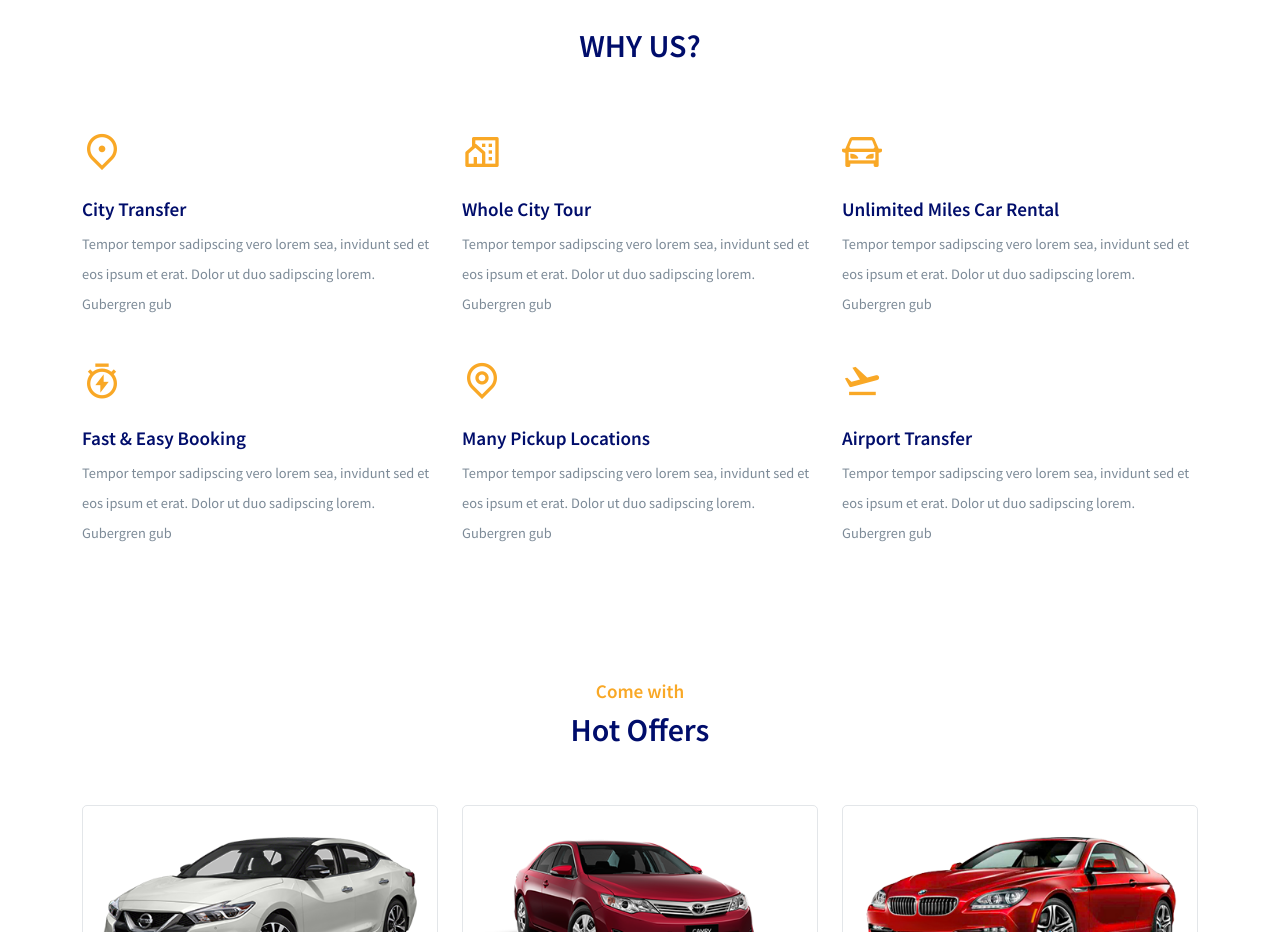
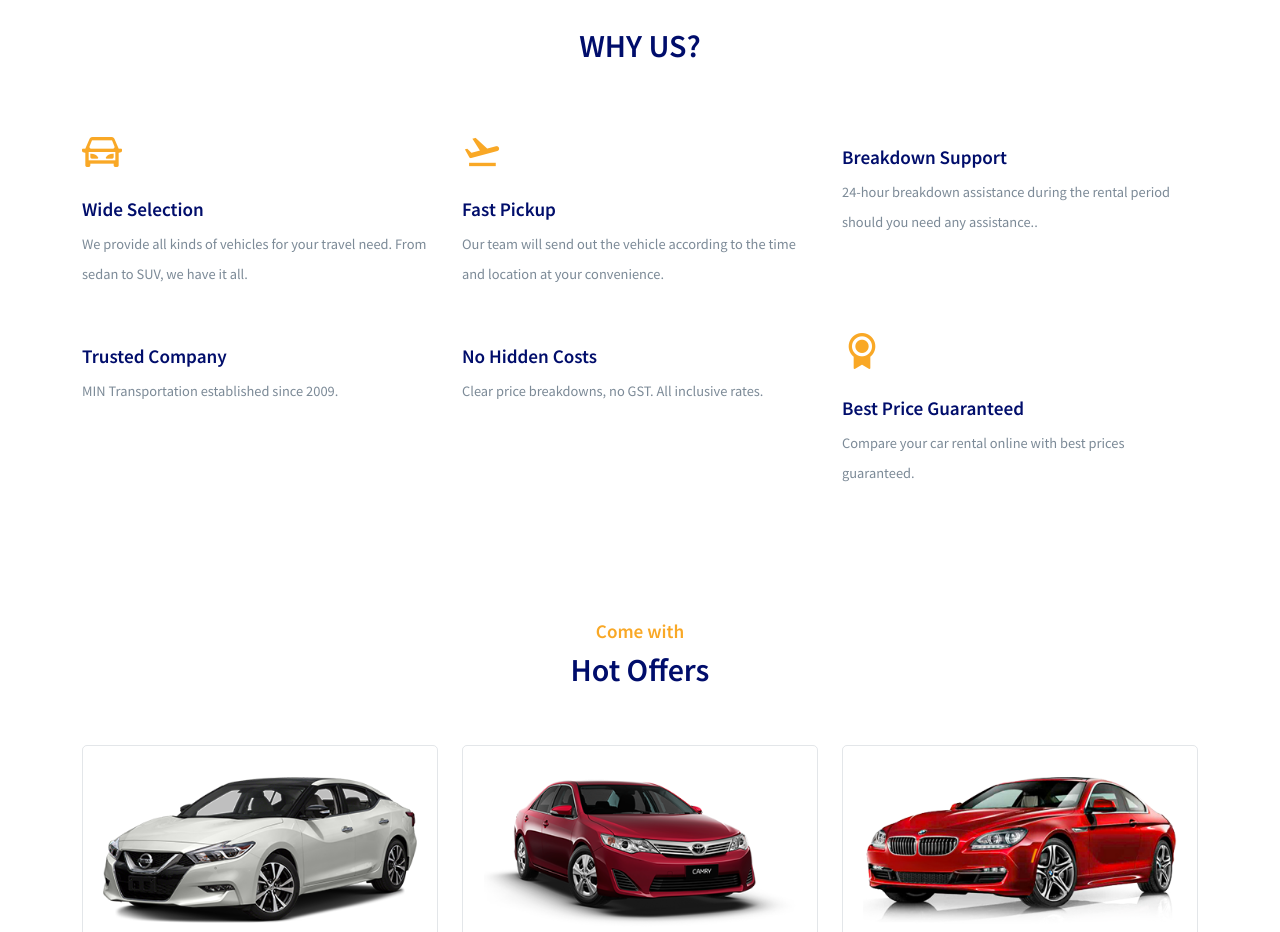
Before and after one commit to hong8955005/rental, a React (Create React App) app: page /home in a window 1280 px wide. Shown: the part 1560-2492 px from the top of the page. Built offline with nearby package versions, Linux system fonts and the light colour scheme.

Commit message:
Update serviceData.js

```diff
--- a/src/assets/data/serviceData.js
+++ b/src/assets/data/serviceData.js
@@ -1,44 +1,44 @@
 const serviceData = [
   {
     id: 1,
-    title: "City Transfer",
-    icon: "ri-map-pin-2-line",
-    desc: "Tempor tempor sadipscing vero lorem sea, invidunt sed et eos ipsum et erat. Dolor ut duo sadipscing lorem. Gubergren gub",
+    title: "Wide Selection",
+    icon: "ri-roadster-line",
+    desc: "We provide all kinds of vehicles for your travel need. From sedan to SUV, we have it all.",
   },
 
   {
     id: 2,
-    title: "Whole  City Tour",
-    icon: "ri-community-line",
-    desc: "Tempor tempor sadipscing vero lorem sea, invidunt sed et eos ipsum et erat. Dolor ut duo sadipscing lorem. Gubergren gub",
+    title: "Fast Pickup",
+    icon: "ri-flight-takeoff-line",
+    desc: "Our team will send out the vehicle according to the time and location at your convenience.",
   },
 
   {
     id: 3,
-    title: "Unlimited Miles Car Rental",
-    icon: "ri-roadster-line",
-    desc: "Tempor tempor sadipscing vero lorem sea, invidunt sed et eos ipsum et erat. Dolor ut duo sadipscing lorem. Gubergren gub",
+    title: "Breakdown Support",
+    icon: "iconsax-lin-24-support",
+    desc: "24-hour breakdown assistance during the rental period should you need any assistance..",
   },
 
   {
     id: 4,
-    title: "Fast & Easy Booking",
-    icon: "ri-timer-flash-line",
-    desc: "Tempor tempor sadipscing vero lorem sea, invidunt sed et eos ipsum et erat. Dolor ut duo sadipscing lorem. Gubergren gub",
+    title: "Trusted Company",
+    icon: "fas-handshake-angle",
+    desc: "MIN Transportation established since 2009.",
   },
 
   {
     id: 5,
-    title: "Many Pickup Locations",
-    icon: "ri-map-pin-line",
-    desc: "Tempor tempor sadipscing vero lorem sea, invidunt sed et eos ipsum et erat. Dolor ut duo sadipscing lorem. Gubergren gub",
+    title: "No Hidden Costs",
+    icon: "gmdi-monetization-on-o",
+    desc: "Clear price breakdowns, no GST. All inclusive rates.",
   },
 
   {
     id: 6,
-    title: "Airport Transfer",
-    icon: "ri-flight-takeoff-line",
-    desc: "Tempor tempor sadipscing vero lorem sea, invidunt sed et eos ipsum et erat. Dolor ut duo sadipscing lorem. Gubergren gub",
+    title: "Best Price Guaranteed",
+    icon: "ri-award-fill",
+    desc: "Compare your car rental online with best prices guaranteed.",
   },
 ];
 
```
